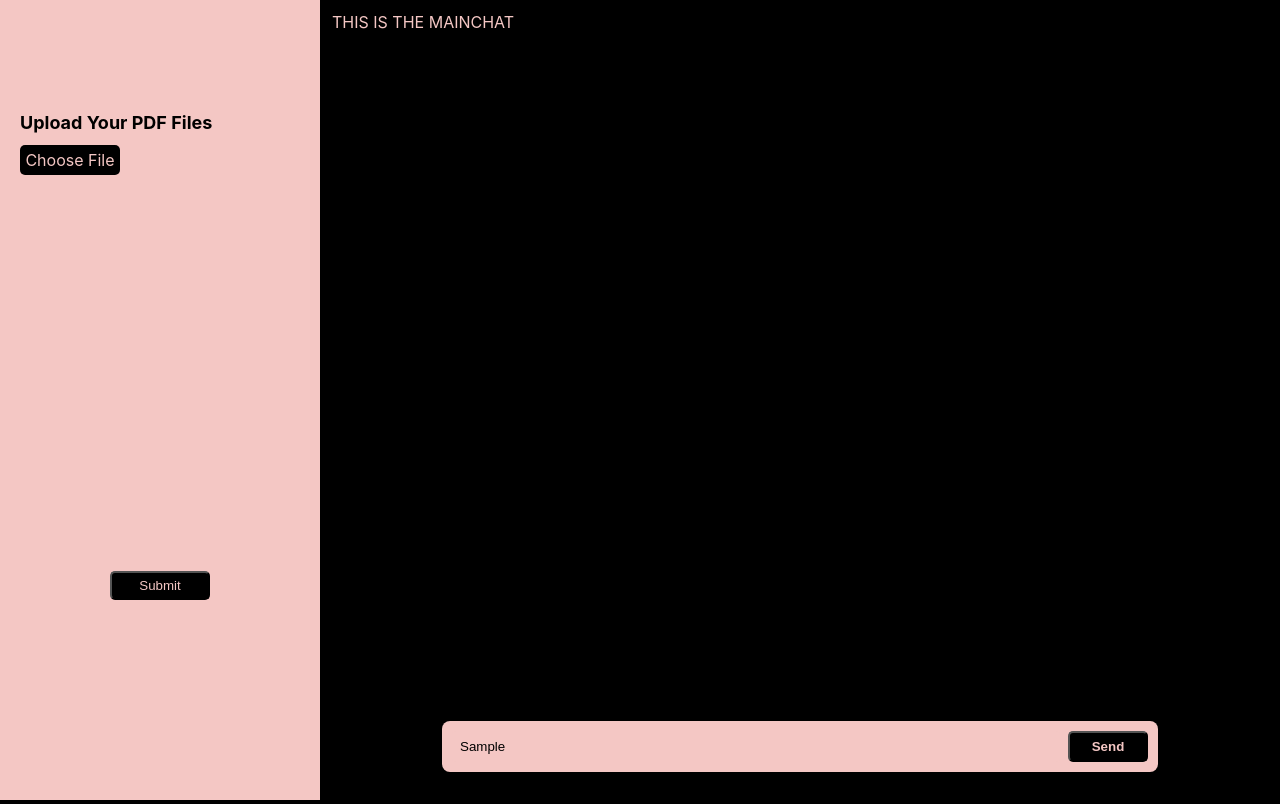
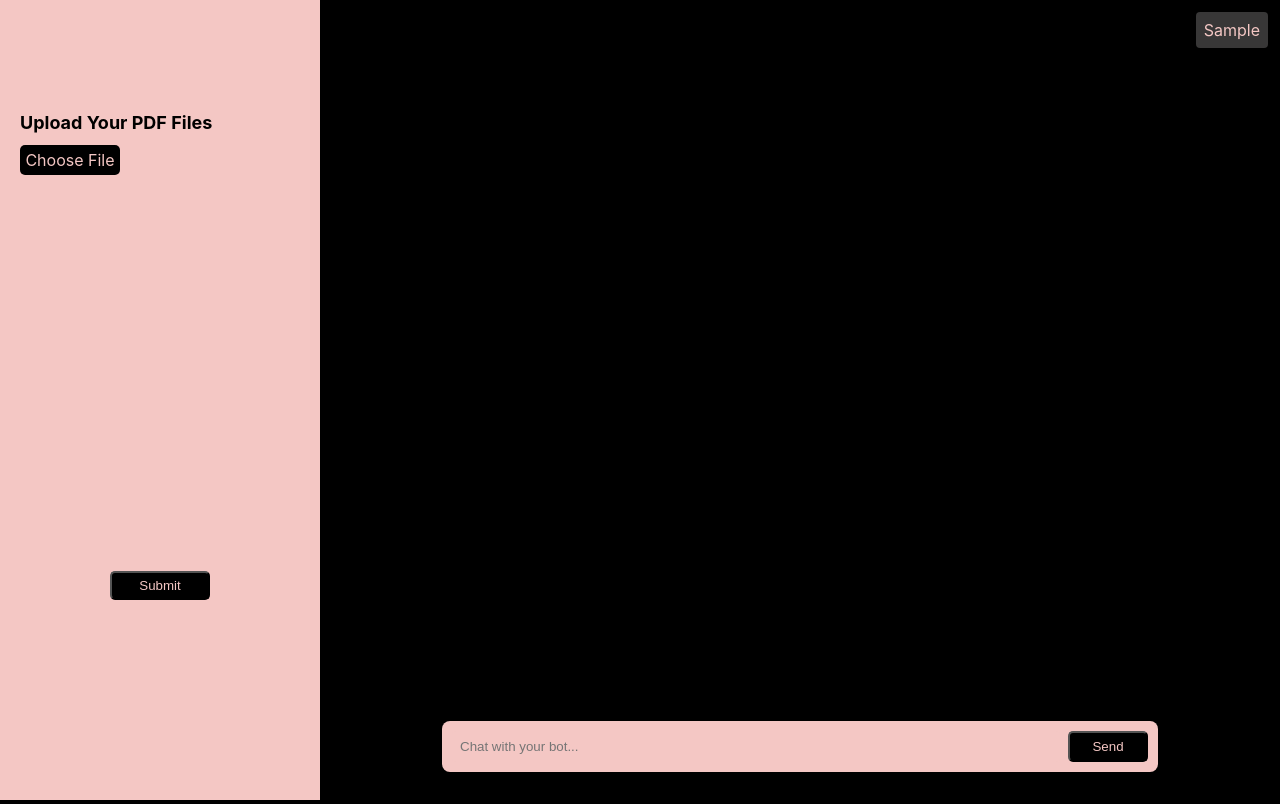
Before and after one commit to Tommy0201/WebApp_RAG_Chatbot, a React (Create React App) app in the folder app/: page / in a window 1280 px wide. Both pictures are taken after typing "Sample" into the empty fields and a click on the button "Send". Built offline with nearby package versions, Linux system fonts and the light colour scheme; the HTML template or start-up script is replaced by a standard one.

Commit message:
adding user vs bot message to display on chat container

```diff
--- a/app/src/pages/MainChat.js
+++ b/app/src/pages/MainChat.js
@@ -1,18 +1,43 @@
-import React from 'react';
+import React, { useState } from 'react';
 import styles from './chat.css';
 
 const MainChat = () => {
+  const [inputMess,setInputMess] = useState("");
+  const [messages,setMessages] = useState([]);
+
+  const handleInputChange = (event) => {
+    setInputMess(event.target.value);
+  }
+
+  const handleSendMessage = () => {
+    if (inputMess.trim()) {
+      setMessages([...messages, { sender: 'user', message: inputMess }]);
+      console.log("messages: ",messages)
+      setInputMess("");
+    }
+  }
+
   return (
     <div className="main-chat-container">
       <div className="chat-container">
         {/* Chat messages will go here */}
-        <div className="messages">
-          THIS IS THE MAINCHAT
-        </div>
+        <div className="messages"></div>
+          {messages.map((msg,index)=> (
+            <div key={index} className={`message-item ${msg.sender}-message`}>
+              {msg.message}
+            </div>
+          ))}
+
       </div>
+
       <div className="input-bar">
-        <input type="text" placeholder="Chat with your bot..." />
-        <button>Send</button>
+        <input
+        type="text"
+        placeholder="Chat with your bot..."
+        value={inputMess}
+        onChange={handleInputChange}
+        />
+        <button onClick= {handleSendMessage}>Send</button>
       </div>
     </div>
   )
--- a/app/src/pages/chat.css
+++ b/app/src/pages/chat.css
@@ -8,6 +8,8 @@
   }
 
   .chat-container {
+    display: flex;
+    flex-direction: column;
     flex: 1; /* Takes up remaining space */
     overflow-y: auto; /* Scrollable if content overflows */
     padding: 10px; /* Optional: Add padding */
@@ -29,6 +31,7 @@
     border: none;
     border-radius: 4px; /* Rounded corners */
     outline: none;
+    font-weight: 500;
   }
 
   .input-bar button {
@@ -37,14 +40,31 @@
     width: 80px;
     padding: 5px 0;
     margin-left: 8px;
-
     background-color: black;
     color: #f4c7c4;
     border-radius: 5px;
     text-align: center;
-    font-weight: bolder;
   }
 
   .input-bar button:hover {
     background-color: #1f1e2400;
   }
+
+
+  .message-item {
+    padding: 8px;
+    margin-bottom: 8px;
+    border-radius: 4px;
+    background-color: rgb(56, 55, 55);
+    width: fit-content;
+  }
+
+.user-message {
+    align-self: flex-end;
+    /* text-align: right; */
+  }
+
+  .bot-message {
+    align-self: flex-start;
+    /* text-align: left; */
+  }
```
